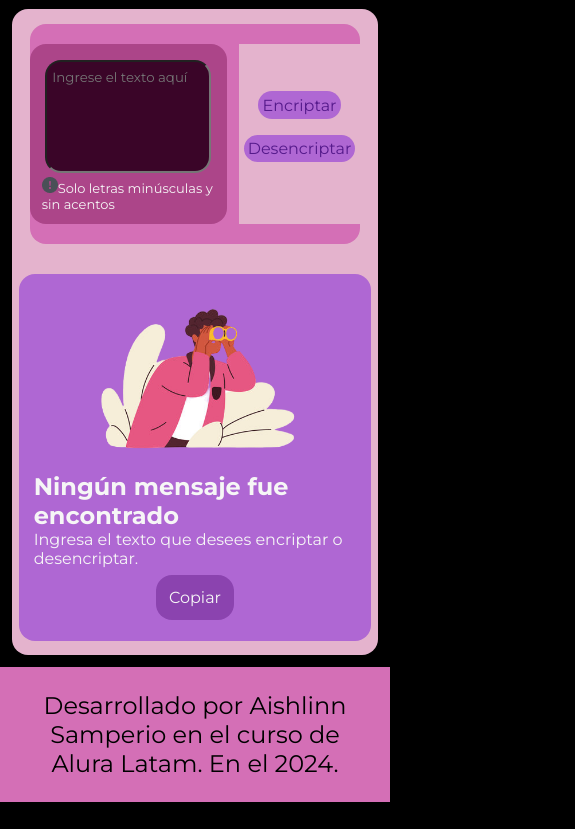
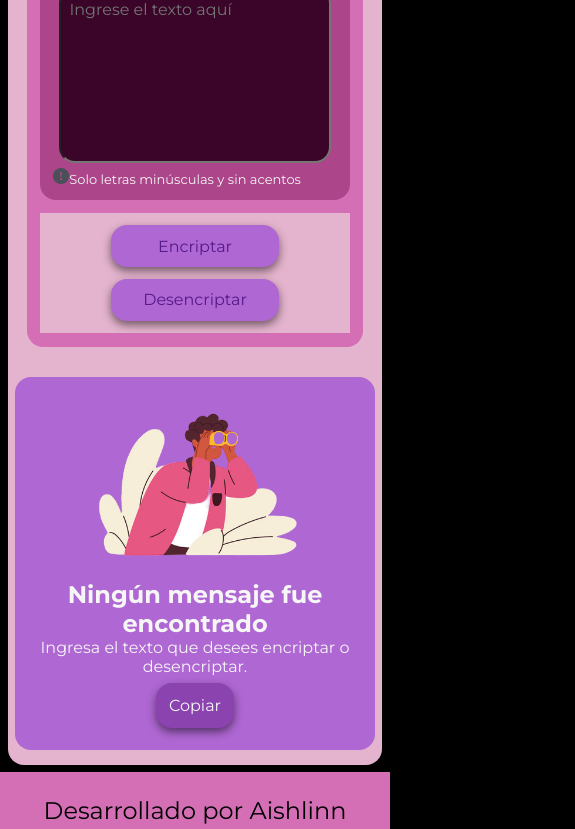
Before and after one commit to ashSKZ/encriptador-de-textos, a plain HTML site: page index.html in a window 390 px wide. Shown: the part 174-1003 px from the top of the page, 575 px wide, since content can reach past the window. Before the commit the page ends 976 px from the top, so only its background shows below. Drawn offline with Linux system fonts and the light colour scheme.

Commit message:
final de CSS

```diff
--- a/styles/style.css
+++ b/styles/style.css
@@ -38,7 +38,7 @@ body{
 }
 
 .principal{
-    margin:3%;
+    margin:2%;
     background-color: #e4b3cd;
     border-radius: 16px;
     display: flex;
@@ -47,10 +47,12 @@ body{
 
 .encriptado{
     margin: 4% 5% 4% 5%;
-    padding: 4%;
+    padding: 2%;
     border-radius: 16px;
     background-color: rgb(212, 111, 182);
     display: flex;
+    flex-direction: column;
+    width: 60%;
 }
 
 .encriptado__entrada{
@@ -69,6 +71,7 @@ body{
     background-color: rgb(58, 5, 40);
     cursor: text;
     color: #F6F6F6;
+    font-size: medium;
 }
 
 .encriptado__entrada__advertencia{
@@ -77,9 +80,9 @@ body{
 
 .encriptado__botones{
     margin:2%;
-    padding: 15% 3% 4% 3%;
+    padding: 2% 3% 4% 3%;
     display: flex;
-    flex-direction: column;
+    flex-direction: row;
     align-items: center;
     background-color: #e4b3cd;
     gap: 10%;
@@ -92,6 +95,13 @@ body{
     background-color: #af67d3;
     text-decoration: none;
     cursor: pointer;
+    width: 50%;
+    text-align: center;
+    box-shadow: 0px 4px 8px rgba(0, 0, 0, 0.5);
+}
+
+.encriptado__botones__encri:hover{
+    background-color: #8b43af;
 }
 
 .encriptado__botones__desencri{
@@ -101,6 +111,13 @@ body{
     background-color: #af67d3;
     text-decoration: none;
     cursor: pointer;
+    width: 50%;
+    text-align: center;
+    box-shadow: 0px 4px 8px rgba(0, 0, 0, 0.5);
+}
+
+.encriptado__botones__desencri:hover{
+    background-color: #8b43af;
 }
 
 .desencriptado{
@@ -108,21 +125,30 @@ body{
     padding: 4%;
     border-radius: 16px;
     background-color: #af67d3;
-    display: flex;
-    flex-direction: column;
+    display:flex;
+    flex-direction:column;
+    align-items: center;
+    text-align: center;
+
 }
 
 .desencriptado__ilustracion{
     width: 80%;
 }
 
-.desencriptado__boton{
+.desencriptado__boton {
     border-radius: 16px;
-    margin:2%;
+    margin: 2%;
     padding: 4%;
     background-color: #8b43af;
     color: #F6F6F6;
     text-decoration: none;
+    text-align: center;
+    box-shadow: 0px 4px 8px rgba(0, 0, 0, 0.5);
+}
+
+.desencriptado__boton:hover{
+    background-color: #702794;
 }
 
 .footer{
@@ -136,9 +162,29 @@ body{
 }
 
 @media(max-width:1200px){
+    .header__titulo{
+        font-size: 200%;
+    }
+
     .principal{
         flex-direction:column;
     }
+
+    .encriptado{
+        flex-direction: column;
+        width: auto;
+    }
+
+    .encriptado__botones{
+        flex-direction: row;
+        justify-content: center;
+        padding: 2% 3% 2% 3%;
+    }
+
+    .desencriptado__boton{
+        justify-content: center;
+    }
+
 }
 
 @media(max-width:480px){
@@ -148,6 +194,11 @@ body{
     .encriptado{
         margin: 4% 5% 4% 5%;
         justify-content: center;
+        flex-direction: column;
+    }
+
+    .encriptado__botones{
+        flex-direction: column;
     }
 
     .desencriptado{
```
